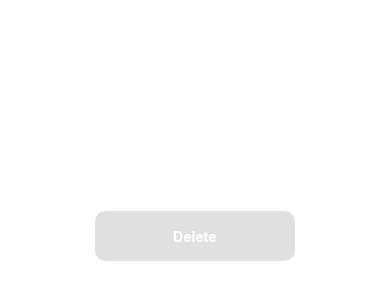
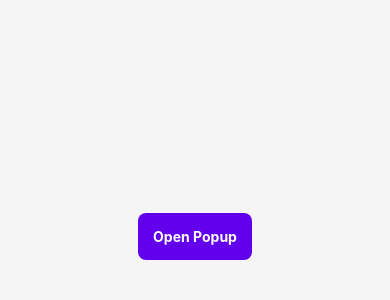
Before and after one commit to Rayhan-Ahmed-7/fancy-slider-react-native, a React Native app: screen / in a window 390 px wide. Shown: the part 186-486 px from the top of the page. Built offline with nearby package versions, Linux system fonts and the light colour scheme.

Commit message:
:zap: done

```diff
--- a/components/DelatePopUp.tsx
+++ b/components/DelatePopUp.tsx
@@ -1,35 +1,98 @@
-import React from 'react';
-import {Dimensions, StyleSheet, View} from 'react-native';
+import React, {useState} from 'react';
+import {Modal, StyleSheet, Text, View} from 'react-native';
 import Animated, {
-  useAnimatedScrollHandler,
   useAnimatedStyle,
   useSharedValue,
 } from 'react-native-reanimated';
 import DeleteButton from './DeleteButton';
-// solves the cache issue
-// npx react-native start --reset-cache
-const {width} = Dimensions.get('screen');
-const _imageWidth = width * 0.7;
-const _imageHeight = width * 1.76;
-const _spacing = 12;
+import {GestureHandlerRootView, Pressable} from 'react-native-gesture-handler';
 
 export function DeletePopUp() {
-  const scrollX = useSharedValue(0);
-  const onScroll = useAnimatedScrollHandler(e => {
-    scrollX.value = e.contentOffset.x / (_imageWidth + _spacing);
-  });
+  const [modalVisible, setModalVisible] = useState(false);
 
+  const openModal = () => {
+    setModalVisible(true);
+  };
+
+  const closeModal = () => {
+    setModalVisible(false);
+  };
+  const fillWidth = useSharedValue(0);
+
+  const animatedStyle = useAnimatedStyle(() => ({
+    height: `${fillWidth.value}%`,
+  }));
+  console.log(animatedStyle, 'for height');
   return (
-    <View style={styles.centered}>
-      <DeleteButton />
-    </View>
+    <GestureHandlerRootView style={styles.container}>
+      <Pressable style={styles.triggerButton} onPress={openModal}>
+        <Text style={styles.triggerText}>Open Popup</Text>
+      </Pressable>
+      <Modal
+        visible={modalVisible}
+        transparent={true}
+        animationType="none"
+        onRequestClose={closeModal}>
+        <View style={styles.modalOverlay}>
+          <Animated.View style={styles.popup}>
+            <Animated.View style={[styles.fill, animatedStyle]} />
+            <View style={{padding: 20}}>
+              <Text style={styles.popupTitle}>Are you sure?</Text>
+              <DeleteButton onClose={closeModal} fillWidth={fillWidth} />
+            </View>
+          </Animated.View>
+        </View>
+      </Modal>
+    </GestureHandlerRootView>
   );
 }
 
 const styles = StyleSheet.create({
-  centered: {
+  container: {
     flex: 1,
     justifyContent: 'center',
     alignItems: 'center',
+    backgroundColor: '#f5f5f5',
+  },
+  triggerButton: {
+    padding: 15,
+    backgroundColor: '#6200ee',
+    borderRadius: 8,
+  },
+  triggerText: {
+    color: 'white',
+    fontWeight: 'bold',
+  },
+  fill: {
+    position: 'absolute',
+    backgroundColor: 'red',
+    width: '100%',
+    height: '20%',
+    top: 0,
+    left: 0,
+  },
+  modalOverlay: {
+    flex: 1,
+    backgroundColor: 'rgba(0, 0, 0, 0.5)',
+    justifyContent: 'center',
+    alignItems: 'center',
+  },
+  popup: {
+    width: 300,
+    backgroundColor: 'white',
+    borderRadius: 10,
+    alignItems: 'center',
+    shadowColor: '#000',
+    shadowOffset: {width: 0, height: 2},
+    shadowOpacity: 0.25,
+    shadowRadius: 4,
+    elevation: 5,
+    position: 'relative',
+    overflow: 'hidden',
+  },
+  popupTitle: {
+    fontSize: 18,
+    fontWeight: 'bold',
+    marginBottom: 20,
   },
 });
--- a/components/DeleteButton.tsx
+++ b/components/DeleteButton.tsx
@@ -1,18 +1,11 @@
 import React from 'react';
-import {View, Text, StyleSheet, Pressable} from 'react-native';
-import Animated, {
-  useSharedValue,
-  useAnimatedStyle,
-  withTiming,
-} from 'react-native-reanimated';
-import {GestureHandlerRootView} from 'react-native-gesture-handler';
+import {Text, StyleSheet, Pressable} from 'react-native';
+import Animated, {useAnimatedStyle, withTiming} from 'react-native-reanimated';
 
-const DeleteButton = () => {
-  const fillWidth = useSharedValue(0);
-
+const DeleteButton = ({onClose, fillWidth}: any) => {
   const animatedStyle = useAnimatedStyle(() => ({
     width: `${fillWidth.value}%`,
-    backgroundColor: 'red',
+    backgroundColor: '#6200ee',
   }));
 
   const handlePressIn = () => {
@@ -20,11 +13,11 @@ const DeleteButton = () => {
   };
 
   const handlePressOut = () => {
-    fillWidth.value = withTiming(0, {duration: 300});
+    fillWidth.value = withTiming(0, {duration: 2000});
   };
 
   return (
-    <GestureHandlerRootView style={styles.container}>
+    <>
       <Pressable
         onPressIn={handlePressIn}
         onPressOut={handlePressOut}
@@ -32,14 +25,15 @@ const DeleteButton = () => {
         <Animated.View style={[styles.fill, animatedStyle]} />
         <Text style={styles.text}>Delete</Text>
       </Pressable>
-    </GestureHandlerRootView>
+      <Pressable onPress={onClose} style={styles.closeButton}>
+        <Text style={styles.closeText}>X</Text>
+      </Pressable>
+    </>
   );
 };
 
 const styles = StyleSheet.create({
-  container: {
-    flex: 1,
-    justifyContent: 'center',
+  buttonContainer: {
     alignItems: 'center',
   },
   button: {
@@ -63,6 +57,17 @@ const styles = StyleSheet.create({
     fontWeight: 'bold',
     zIndex: 1,
   },
+  closeButton: {
+    position: 'absolute',
+    right: '0%',
+    top: '20%',
+    padding: 10,
+    backgroundColor: '#ccc',
+    borderRadius: 8,
+  },
+  closeText: {
+    color: '#333',
+  },
 });
 
 export default DeleteButton;
```
